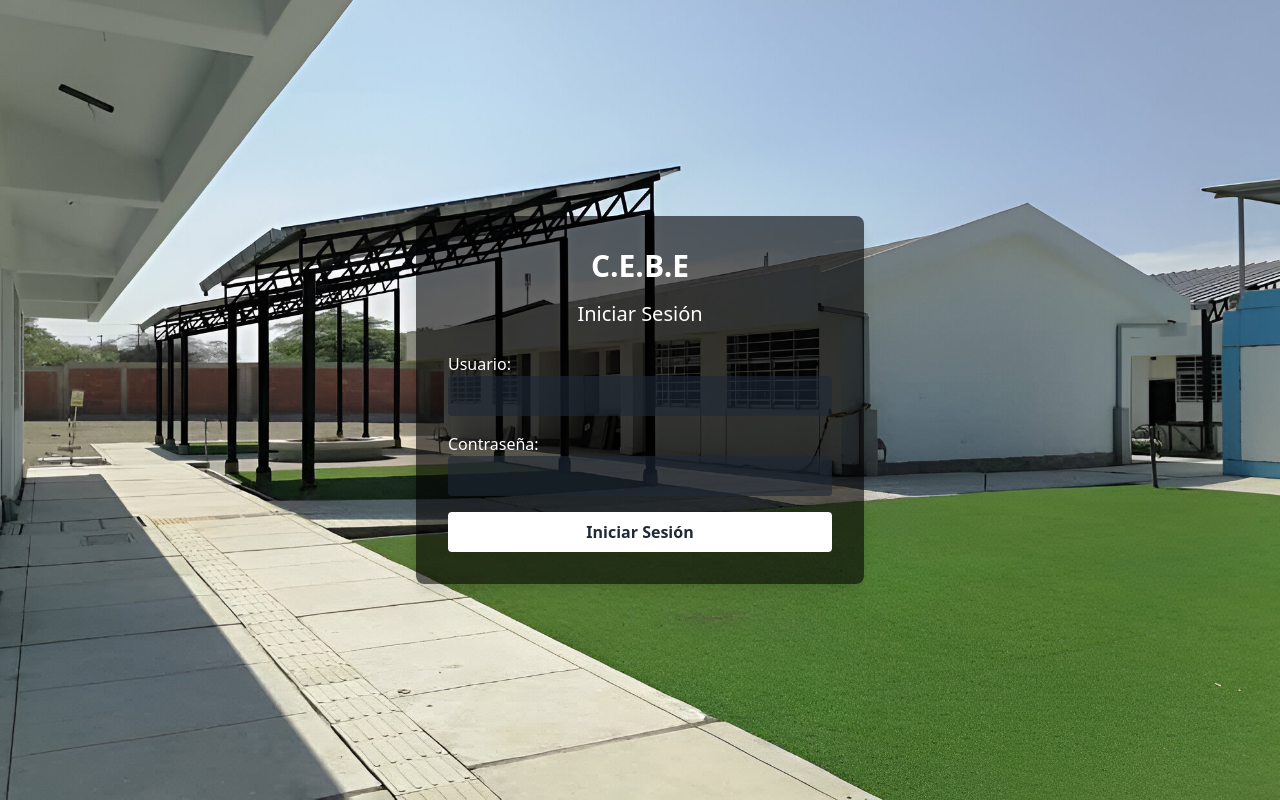
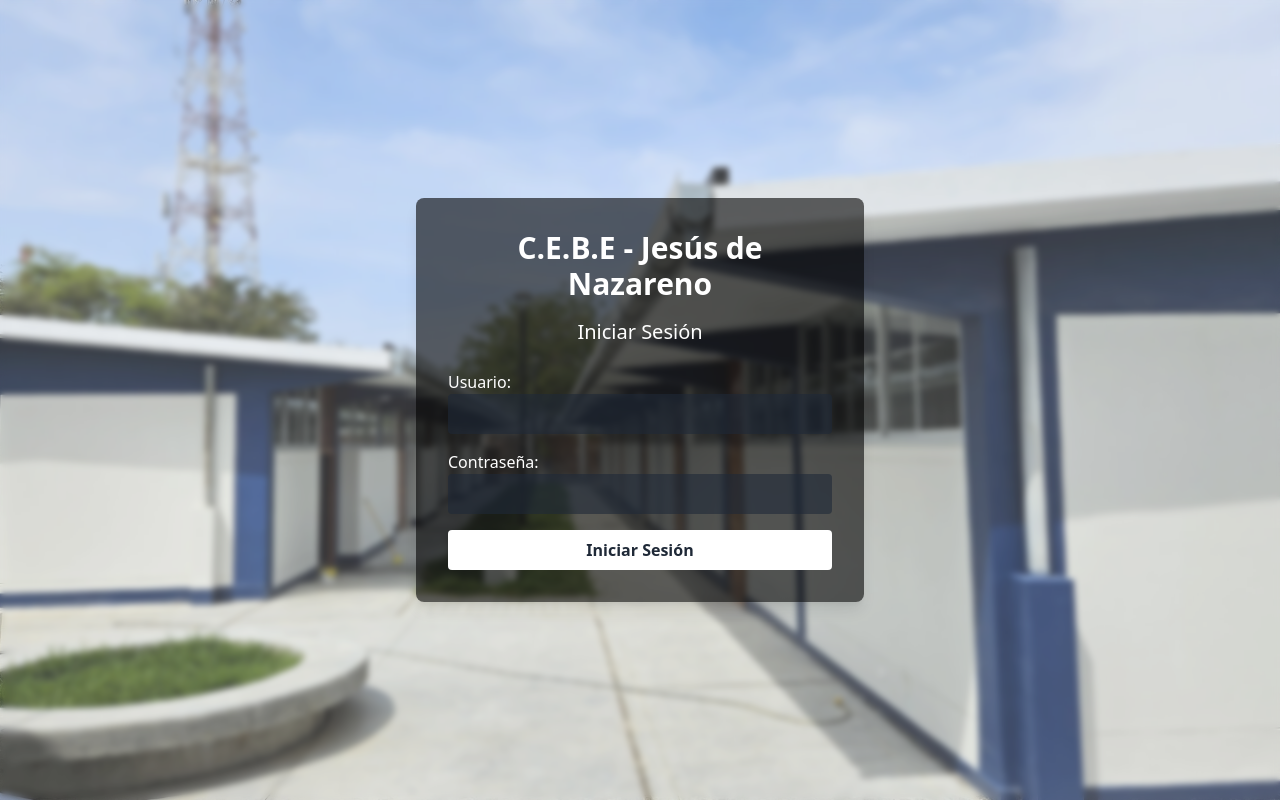
Before and after one commit to ThonyMarckDEV/NazarenoWebFront, a PHP site: page / in a window 1280 px wide. Run offline with PHP 8.4, Linux system fonts and the light colour scheme; some libraries are stand-ins or nearby versions.

Commit message:
CORREGIDO UI LGION Y REPORTES ADD

```diff
--- a/index.php
+++ b/index.php
@@ -8,19 +8,57 @@
     <link href="https://cdn.jsdelivr.net/npm/tailwindcss@2.2.19/dist/tailwind.min.css" rel="stylesheet">
     <style>
         .background-image {
-            background-image: url('./img/cebe.jpeg'); /* Cambia esta ruta */
-            background-size: cover;
-            background-position: center;
+            position: absolute;
+            top: 0;
+            left: 0;
+            width: 100%;
+            height: 100%;
+            overflow: hidden;
+            z-index: -1;
+        }
+
+        .carousel-image {
+            position: absolute;
+            width: 100%;
+            height: 100%;
+            object-fit: cover;
+            opacity: 0;
+            transition: opacity 1s ease-in-out;
+        }
+
+        .carousel-image.active {
+            opacity: 1;
+        }
+
+        .background-filter {
+            position: absolute;
+            top: 0;
+            left: 0;
+            width: 100%;
+            height: 100%;
+            background: rgba(255, 255, 255, 0.2);
+            backdrop-filter: blur(3px);
+            z-index: 0;
         }
     </style>
-    <script src="https://cdn.jsdelivr.net/npm/jwt-decode@3.1.2/build/jwt-decode.min.js"></script> <!-- Incluye jwt-decode -->
+    <script src="https://cdn.jsdelivr.net/npm/jwt-decode@3.1.2/build/jwt-decode.min.js"></script>
 </head>
-<body class="background-image h-screen flex items-center justify-center">
+<body class="relative h-screen flex items-center justify-center">
+
+    <!-- Fondo del carrusel -->
+    <div class="background-image">
+        <img src="./img/cebemain.jpeg" alt="Fondo 1" class="carousel-image active">
+        <img src="./img/cebe2.jpeg" alt="Fondo 2" class="carousel-image">
+        <img src="./img/cebe3.jpeg" alt="Fondo 3" class="carousel-image">
+    </div>
+
+    <!-- Filtro de fondo -->
+    <div class="background-filter"></div>
 
     <!-- Contenedor del formulario -->
-    <div class="bg-black bg-opacity-60 p-8 rounded-lg shadow-lg w-full max-w-md mx-4 md:mx-0 text-center">
+    <div class="bg-black bg-opacity-60 p-8 rounded-lg shadow-lg w-full max-w-md mx-4 md:mx-0 text-center z-10">
         <!-- Título -->
-        <h1 class="text-3xl font-bold text-white mb-4">C.E.B.E</h1>
+        <h1 class="text-3xl font-bold text-white mb-4">C.E.B.E - Jesús de Nazareno</h1>
         <h2 class="text-xl text-white mb-6">Iniciar Sesión</h2>
 
         <!-- Formulario -->
@@ -44,6 +82,20 @@
         </form>
     </div>
 
+    <!-- Script del carrusel -->
+    <script>
+        const images = document.querySelectorAll('.carousel-image');
+        let currentIndex = 0;
+
+        function changeImage() {
+            images[currentIndex].classList.remove('active');
+            currentIndex = (currentIndex + 1) % images.length;
+            images[currentIndex].classList.add('active');
+        }
+
+        setInterval(changeImage, 5000); // Cambiar imagen cada 5 segundos
+    </script>
+
   <!-- Loader -->
     <?php include './PHP/loader.php'; ?>
 
--- a/js/agregarCurso.js
+++ b/js/agregarCurso.js
@@ -71,6 +71,7 @@ async function submitCursoForm() {
 
 // Cargar las opciones de especialidades
 async function loadEspecialidades() {
+
 
     const token = localStorage.getItem("jwt");
 
--- a/js/contadorAnuncios.js
+++ b/js/contadorAnuncios.js
@@ -1,6 +1,8 @@
 import API_BASE_URL from './urlHelper.js';
 
 import { verificarYRenovarToken } from './authToken.js';
+
+const token = localStorage.getItem("jwt");
 
 // Obtener el id del alumno desde el token
 export function getIdUsuarioFromToken() {
--- a/js/contadorCalificaciones.js
+++ b/js/contadorCalificaciones.js
@@ -1,6 +1,8 @@
 import API_BASE_URL from './urlHelper.js';
 
 import { verificarYRenovarToken } from './authToken.js';
+
+const token = localStorage.getItem("jwt");
 
 // Obtener el id del alumno desde el token
 export function getIdUsuarioFromToken() {
```
Also changed, not shown: js/authToken.js (+16 -12 lines), js/checkRoleandtokenInterval.js (+36 -28 lines), img/cebe.jpeg, img/cebe2.jpeg (added), img/cebe3.jpeg (added), img/cebemain.jpeg (added).
